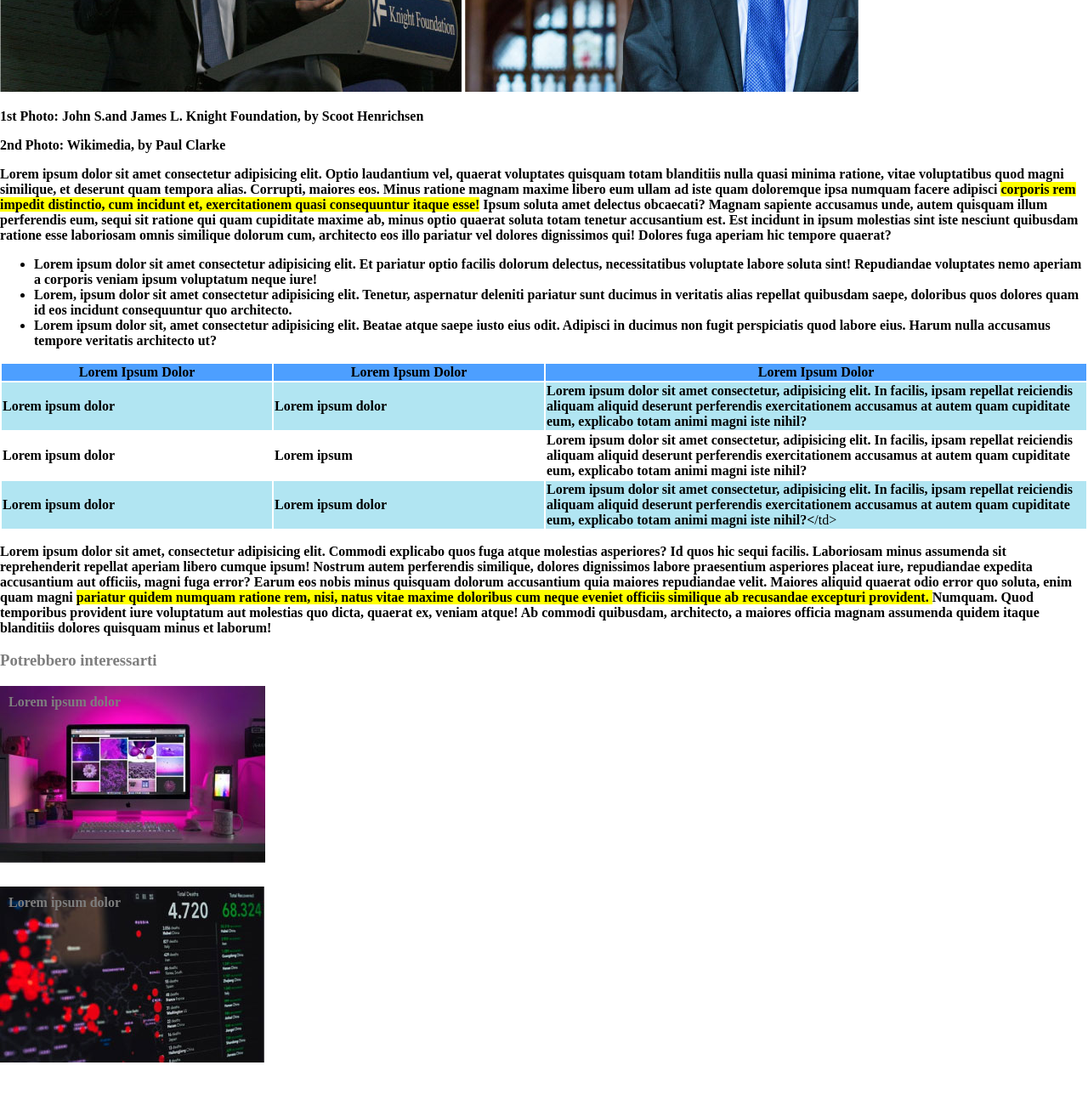
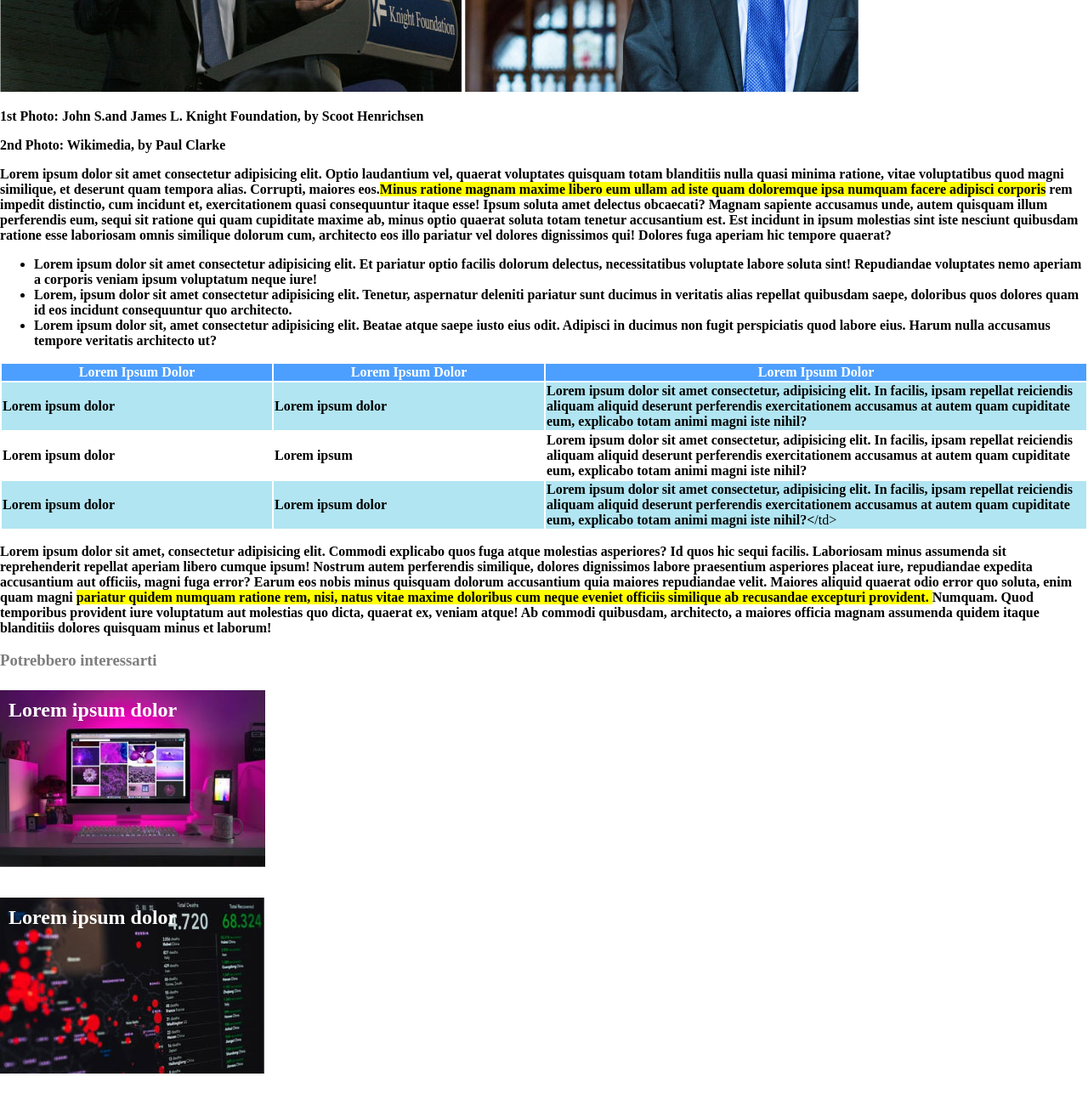
Before and after one commit to AlessioMontebello90/html-css-booleaner, a plain HTML site: page index.html in a window 1280 px wide. Shown: the part 624-1924 px from the top of the page at 85% size. Before the commit the page ends 1903 px from the top, so only its background shows below. Drawn offline with Linux system fonts and the light colour scheme.

Commit message:
finish exercise

```diff
--- a/css/style.css
+++ b/css/style.css
@@ -45,28 +45,32 @@ h1{
 
 .col1,.col2{
     width: 25%;
+    color: white;
 }
 .col3{
     width: 50%;
+    color: white;
 }
 h3{
     color: #7e7e7e;
 }
 
 .info1{
-    color: #7e7e7e;
+    color:white;
     background-image: url(../img/monitor.jpg);
     background-repeat: no-repeat;
     height: 200px;
     padding: 10px;
+    font-size: x-large;
 
 }
 
 .info2{
-    color: #7e7e7e;
+    color:white;
     background-image: url(../img/graph.jpg);
     background-repeat: no-repeat;
     height: 200px;
     padding: 10px;
+    font-size: x-large;
 
 }
--- a/index.html
+++ b/index.html
@@ -39,7 +39,7 @@
             <p><strong>2nd Photo: Wikimedia, by Paul Clarke</strong></p>
 
             <p><strong>Lorem ipsum dolor sit amet consectetur adipisicing elit. Optio laudantium vel, quaerat voluptates quisquam totam blanditiis nulla quasi minima ratione, vitae voluptatibus quod magni similique, et deserunt quam tempora alias.
-            Corrupti, maiores eos. Minus ratione magnam maxime libero eum ullam ad iste quam doloremque ipsa numquam facere adipisci <span class="Lorem">corporis rem impedit distinctio, cum incidunt et, exercitationem quasi consequuntur itaque esse!</span>
+            Corrupti, maiores eos.<span class="Lorem">Minus ratione magnam maxime libero eum ullam ad iste quam doloremque ipsa numquam facere adipisci corporis</span> rem impedit distinctio, cum incidunt et, exercitationem quasi consequuntur itaque esse!
             Ipsum soluta amet delectus obcaecati? Magnam sapiente accusamus unde, autem quisquam illum perferendis eum, sequi sit ratione qui quam cupiditate maxime ab, minus optio quaerat soluta totam tenetur accusantium est.
             Est incidunt in ipsum molestias sint iste nesciunt quibusdam ratione esse laboriosam omnis similique dolorum cum, architecto eos illo pariatur vel dolores dignissimos qui! Dolores fuga aperiam hic tempore quaerat?</strong></p>
 
```
